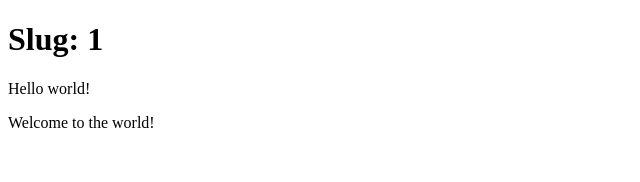
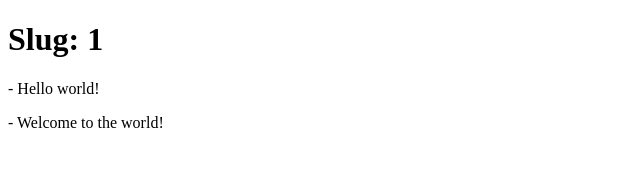
Before and after one commit to tranquocphongvn/next-jest-cicd, a Next.js app: page /blog/1 in a window 1280 px wide. Shown: the top 182 px of the page, without its empty margins (0-640 px from the left). Built offline with nearby package versions, Linux system fonts and the light colour scheme.

Commit message:
update code. error 2

```diff
--- a/app/blog/[slug]/page.tsx
+++ b/app/blog/[slug]/page.tsx
@@ -11,7 +11,7 @@ export async function generateMetadata({ params }: Params) {
 export default function Page({ params }: Params) {
   return <>
       <h1>Slug: {params.slug}</h1>
-      <p>Hello world!</p>
-      <p>Welcome to the world!</p>
+      <p>- Hello world!</p>
+      <p>- Welcome to the world!</p>
   </>
 }
```
